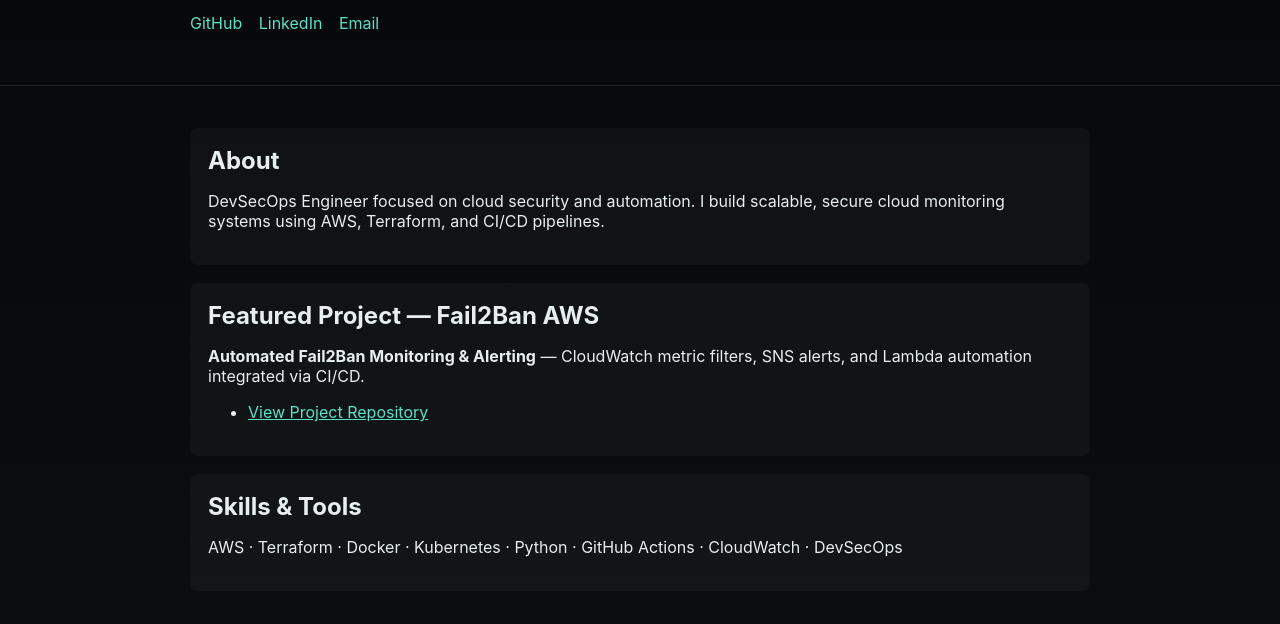
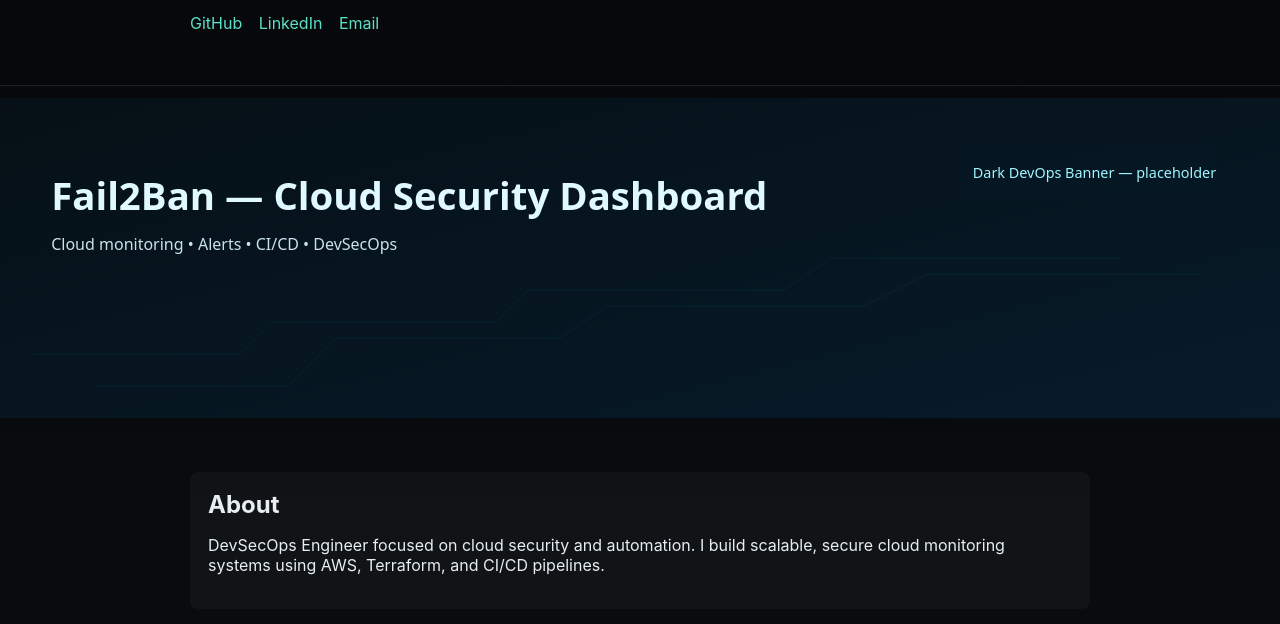
Before and after one commit to TECHNO98-AI/fail2ban-aws-project, a plain HTML site: page docs/index.html in a window 1280 px wide. Shown: the part 125-749 px from the top of the page. Drawn offline with Linux system fonts and the light colour scheme.

Commit message:
docs: insert DALL·E dark DevOps banner into index

```diff
--- a/docs/index.html
+++ b/docs/index.html
@@ -18,6 +18,7 @@
       </nav>
     </div>
   </header>
+<img src="assets/banner-dalle.svg" alt="DevOps banner" style="width:100%;height:auto;display:block;margin:12px 0;"/>
 
   <main class="container">
     <section id="about" class="card">
```
